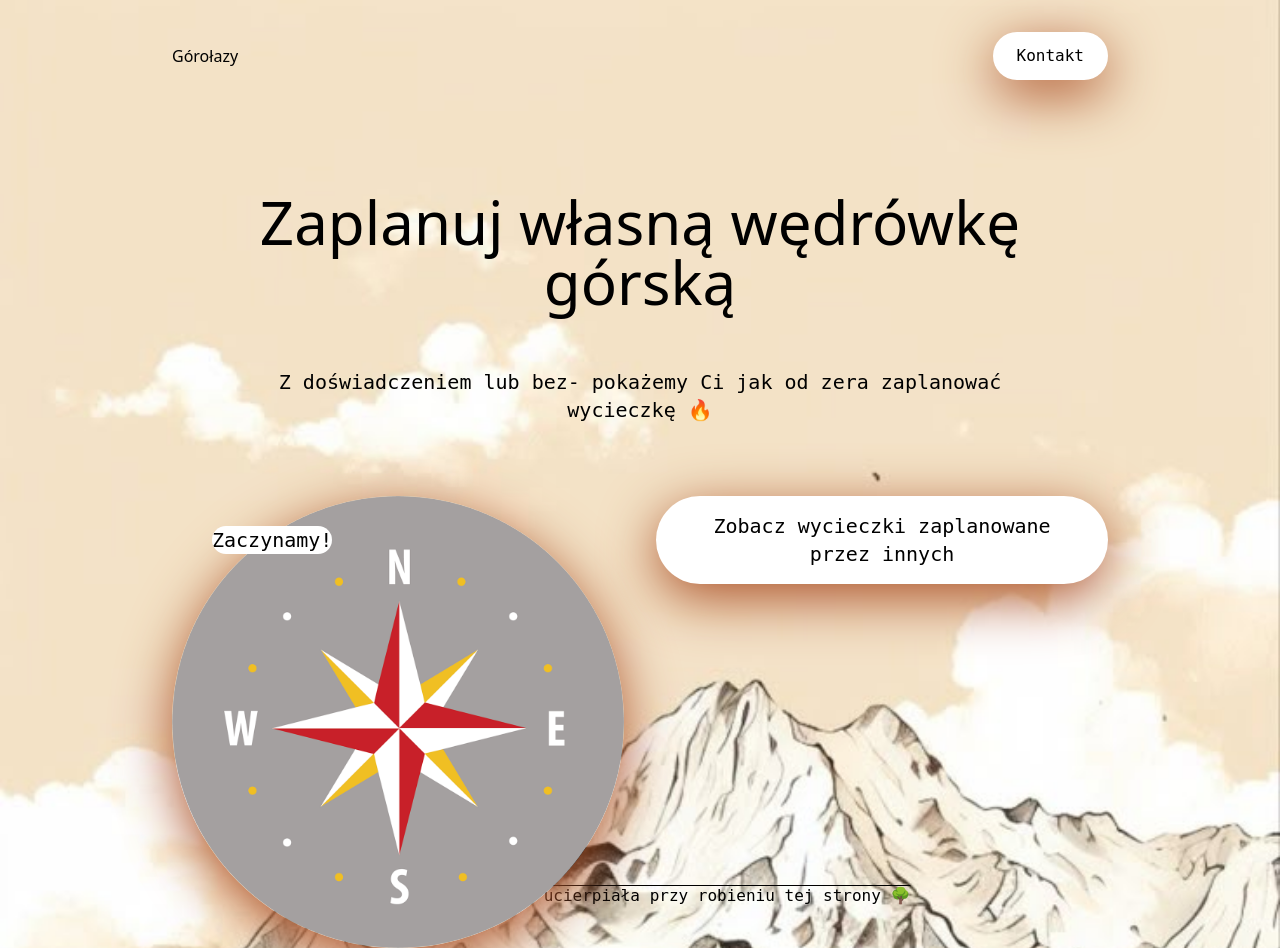
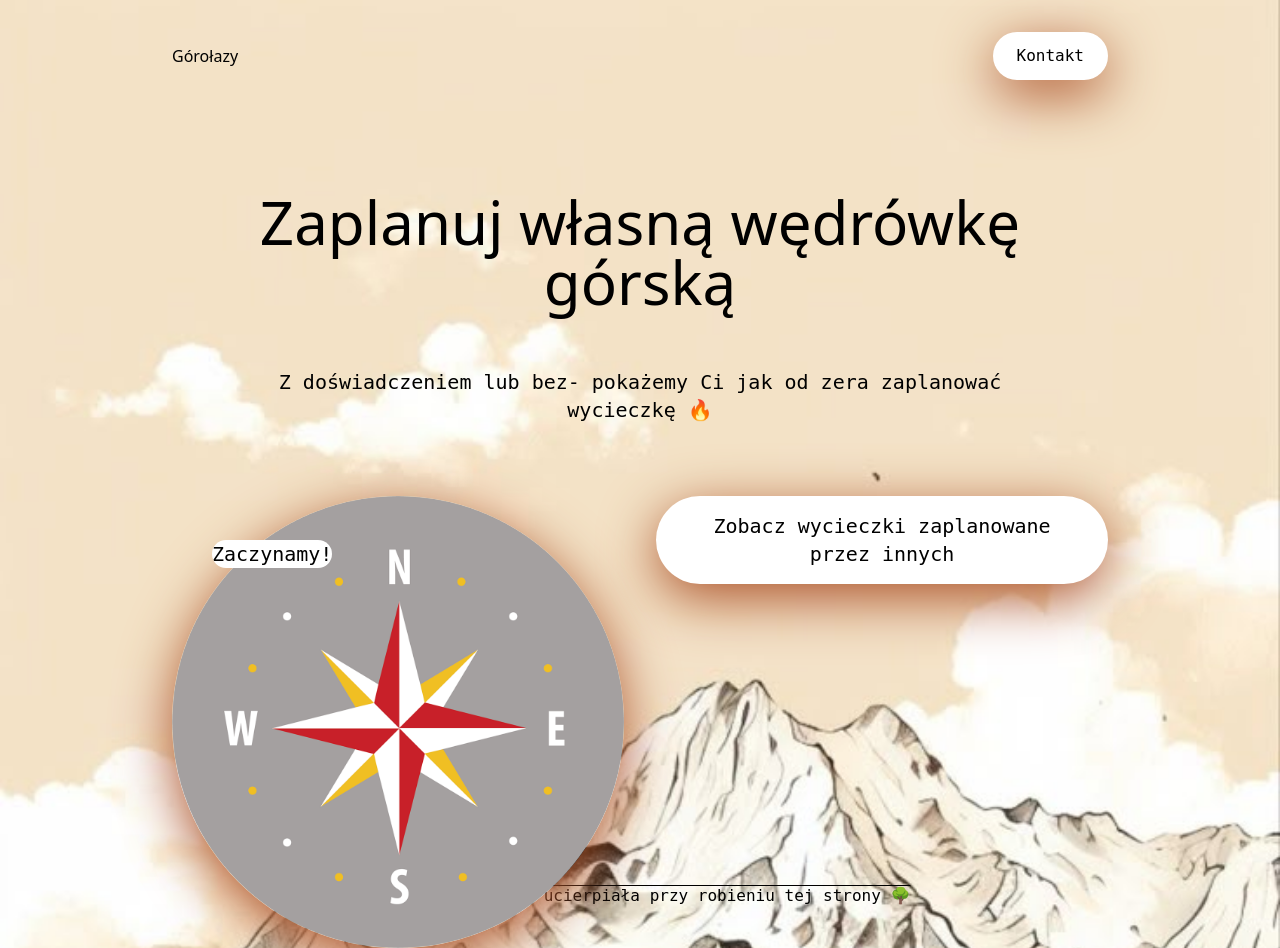
Before and after one commit to kama-pa-go/KGprojects, a Jekyll site: the page home.html, which Jekyll copies as it is, in a window 1280 px wide and 948 px high. Built offline with Jekyll 4.4.1, drawn with Linux system fonts in a browser that asks for light colours.

Commit message:
Update home.html

```diff
--- a/home.html
+++ b/home.html
@@ -88,13 +88,13 @@
       <p class="mx-auto max-w-[800px] w-full text-center text-base sm:text-lg md:text-xl">Z doświadczeniem lub bez- pokażemy Ci jak od zera zaplanować wycieczkę 🔥 </p>
       <div class="grid grid grid-cols-1 sm:grid-cols-2 gap-4 sm:gap-8 sm:w-fit sm:mx-auto py-4">
         <div class="px-6 py-3 sm:px-10 sm:py-4 relative w-[200px] h-[200px]">
-          <img src="assets/images/kompas.jpg" alt="kompas" class="absolute inset-0 w-full h-full object-cover rounded-full orangeShadow">
-          <button class="top-1/2 left-1/2 transform -translate-x-1/2 -translate-y-1/2 lightShadow cursor-pointer bg-white font-medium rounded-full">
+          <img src="assets/images/kompas.jpg" alt="kompas" class="absolute inset-0 object-cover rounded-full orangeShadow animate-wiggle">
+          <button class="top-1/2 left-1/2 transform lightShadow cursor-pointer bg-white font-medium rounded-full">
             <p class=" text-base sm:text-lg md:text-xl">Zaczynamy!</p>
           </button>
         </div>
         <button
-          class=" px-6 lightShadow py-3 sm:px-10 sm:py-4 cursor-pointer rounded-full orangeShadow bg-white bg-opacity-25 font-medium ">
+          class=" px-6 lightShadow py-3 sm:px-10 sm:py-4 cursor-pointer rounded-full orangeShadow bg-opacity-25 bg-white font-medium ">
           <p class="text-base sm:text-lg md:text-xl">Zobacz wycieczki zaplanowane przez innych</p>
         </button>
       </div>
```
